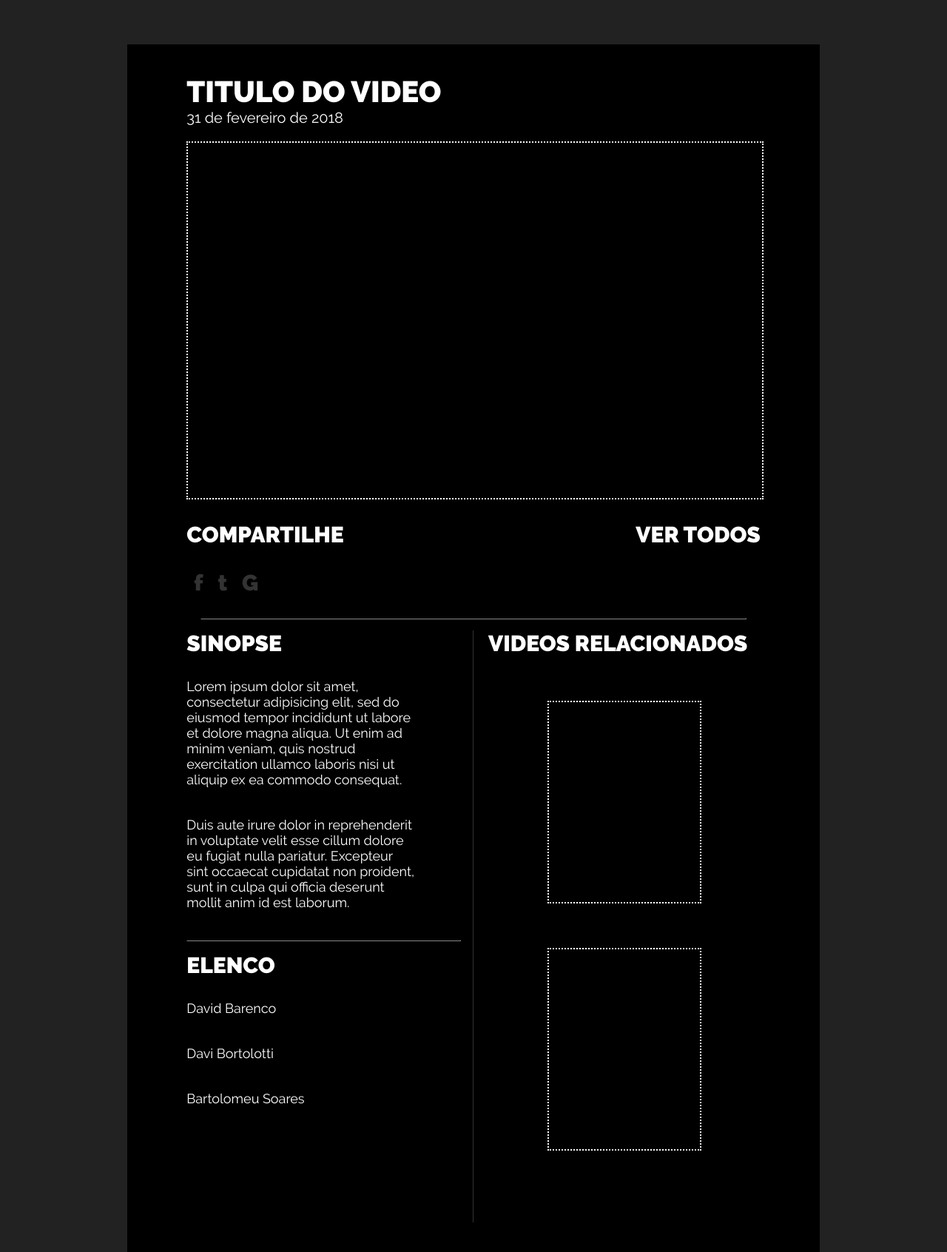
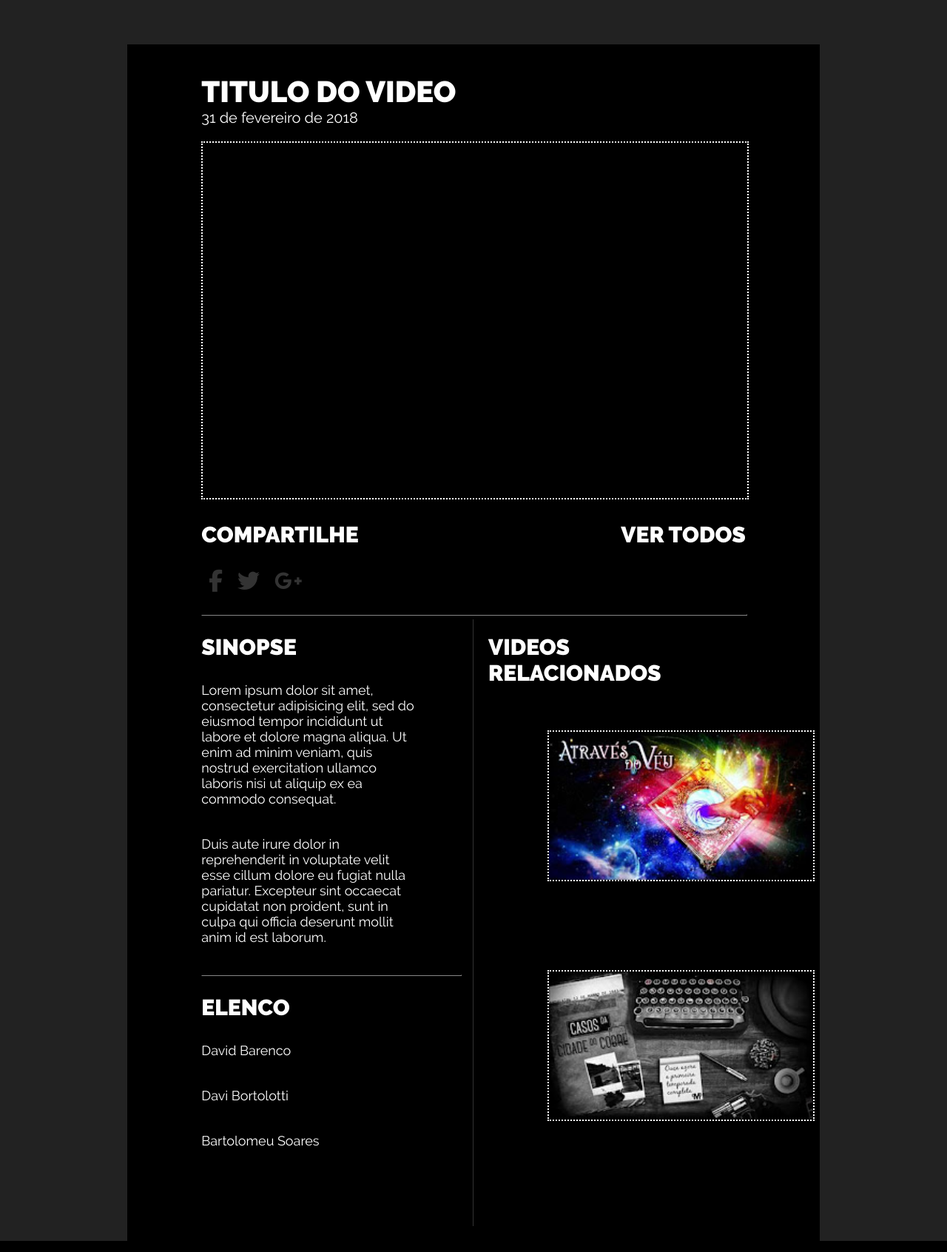
Before and after one commit to Microfonia/website, a Django app: page /microfonia/bortolotti in a window 1280 px wide. Shown: the whole page at 74% size. Run offline with Django 3.2, Linux system fonts and the light colour scheme; some libraries are stand-ins or nearby versions.

Commit message:
coloquei uns thumbs de video

```diff
--- a/microfonia/static/microfonia/bortolotti.css
+++ b/microfonia/static/microfonia/bortolotti.css
@@ -24,7 +24,7 @@ body {
 .fundopreto {
 	background-color: #000;
 	margin: 60px 13% 0px 13%;
-    padding: 40px 80px;
+    padding: 40px 100px;
     color: #FFF;
     font-family: 'Raleway';
 }
@@ -70,12 +70,16 @@ body {
 #compartilhe ul li {
 	display: inline-block;
 	padding: 0 10px;
+}
+
+#compartilhe ul li a {
 	color: #333;
 }
 
 .linhacinza {
 	border-color: #333;
-	width: 95%;
+	width: 100%;
+	margin-bottom: 5px;
 }
 
 #descricao {
@@ -90,12 +94,15 @@ body {
 
 #descricao #desc-esq .linhacinza {
 	margin-left: 0;
+	width: 95%;
 }
 
 .sino-elenc h3{
 	font-size: 30px;
 	font-weight: bold;
+	padding-top: 20px;
 }
+
 .sino-elenc p {
 	font-size: 18px;
 	width: 80%;
@@ -110,6 +117,7 @@ body {
 	position: absolute;
 	border-left: 1px solid #333;
 	height: 100%;
+	padding-top: 20px;
 }
 
 
@@ -119,7 +127,7 @@ body {
 
 #descricao #desc-dir #vid-rel .thumb-rel {
 	margin: 60px 80px;
-	height: 270px;
+	height: 200px;
 	border: 2px dotted white;
 
 }
--- a/microfonia/templates/bortolotti/index.html
+++ b/microfonia/templates/bortolotti/index.html
@@ -1,5 +1,6 @@
 {% load static %}
 <link rel="stylesheet" href="{% static 'microfonia/bortolotti.css' %}" type="text/css" charset="utf-8">
+<script src="https://use.fontawesome.com/e09838e29b.js"></script>
 
 <body class=fundocinza>
 	<div class="fundopreto">
@@ -9,16 +10,18 @@
 			<h3> 31 de fevereiro de 2018 </h3>
 		</div>
 
+
 		<div id="video">
 		</div>
+
 
 		<div id="compartilhe">
 			<text>COMPARTILHE</text>
 			<text id="todos">VER TODOS</text>
 			<ul>
-				<li>f
-				<li>t
-				<li>G
+				<li><a href="#"><i class="fa fa-facebook" aria-hidden="true"></i></a>
+				<li><a href="#"><i class="fa fa-twitter" aria-hidden="true"></i></a>
+				<li><a href="#"><i class="fa fa-google-plus" aria-hidden="true"></i></a>
 			</ul>
 			<hr class="linhacinza">
 		<div>
@@ -49,10 +52,8 @@
 			<div id="desc-dir">
 				<div id="vid-rel">
 					VIDEOS RELACIONADOS
-					<div class="thumb-rel">
-					</div>
-					<div class="thumb-rel">
-					</div>
+					<img src="{% static 'microfonia/img/thumbnail.jpg' %}" alt="thumbnail" class="thumb-rel">
+					<img src="{% static 'microfonia/img/thumbnail2.jpg' %}" alt="thumbnail" class="thumb-rel">
 				</div>
 			</div>
 		</div>
```
Also changed, not shown: microfonia/static/microfonia/img/thumbnail.jpg (added), microfonia/static/microfonia/img/thumbnail2.jpg (added).
